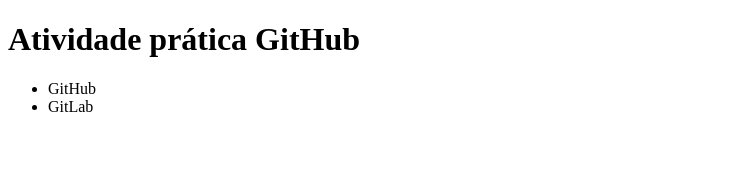
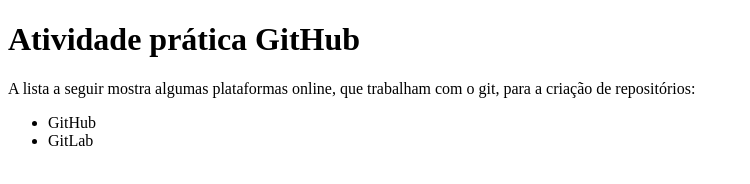
Before and after one commit to joaovneres/si-atv-git, a plain HTML site: page index.html in a window 1280 px wide. Shown: the whole page, without its empty margins (0-750 px from the left). Drawn offline with Linux system fonts and the light colour scheme.

Commit message:
Second Commit!

```diff
--- a/index.html
+++ b/index.html
@@ -10,6 +10,7 @@
 
 <body>
     <h1>Atividade prática GitHub</h1>
+    <p>A lista a seguir mostra algumas plataformas online, que trabalham com o git, para a criação de repositórios:</p>
     <ul>
         <li>GitHub</li>
         <li>GitLab</li>
```
